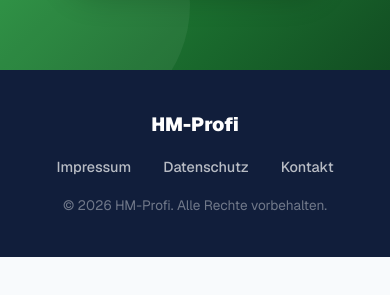
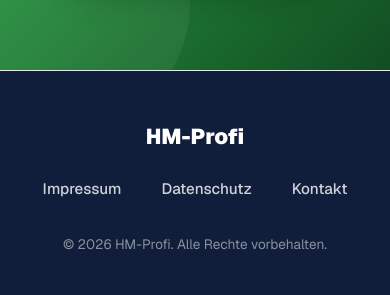
Before and after one commit to ResBra/handwerk-profi, a Next.js app: page / in a window 390 px wide. Shown: the part 2614-2909 px from the top of the page. Before the commit the page ends 2871 px from the top, so only its background shows below. Built offline with nearby package versions, Linux system fonts and the light colour scheme; no server answers; the database is empty.

Commit message:
Fix Dark Mode Footer and optimize Admin Panel for mobile (responsive tables and padding)

```diff
--- a/src/app/admin/inquiries/page.tsx
+++ b/src/app/admin/inquiries/page.tsx
@@ -11,8 +11,8 @@ export default async function InquiriesPage() {
 
   return (
     <AdminLayout title="Kontaktanfragen">
-      <div style={{ backgroundColor: "var(--surface)", border: "1px solid var(--border)", borderRadius: "1rem", overflow: "hidden" }}>
-        <table style={{ width: "100%", borderCollapse: "collapse", textAlign: "left" }}>
+      <div style={{ backgroundColor: "var(--surface)", border: "1px solid var(--border)", borderRadius: "1rem", overflow: "hidden", overflowX: "auto" }}>
+        <table style={{ width: "100%", minWidth: "900px", borderCollapse: "collapse", textAlign: "left" }}>
           <thead>
             <tr style={{ backgroundColor: "rgba(0,0,0,0.05)", borderBottom: "1px solid var(--border)" }}>
               <th style={{ padding: "1rem", color: "var(--text-muted)", fontSize: "0.9rem", textTransform: "uppercase" }}>Datum</th>
--- a/src/app/globals.css
+++ b/src/app/globals.css
@@ -121,6 +121,17 @@ a {
 
 .footer-link:hover { color: var(--primary); text-decoration: underline; }
 
+.site-footer {
+  background-color: var(--secondary) !important;
+  color: white !important;
+  padding: 3rem 0;
+  border-top: 1px solid var(--border);
+}
+
+:root[data-theme="dark"] .site-footer {
+  background-color: #020617 !important; /* Extremely dark blue/black */
+}
+
 /* Desktop Grid for Leistungen */
 .services-split-grid {
   display: grid;
@@ -227,6 +238,19 @@ a {
 @media (min-width: 1024px) {
   .admin-grid {
     grid-template-columns: 1fr 2fr;
+  }
+}
+
+.admin-content {
+  flex: 1;
+  padding: 1rem;
+  overflow-y: auto;
+  position: relative;
+}
+
+@media (min-width: 768px) {
+  .admin-content {
+    padding: 2rem 3rem;
   }
 }
 
--- a/src/components/AdminLayout.tsx
+++ b/src/components/AdminLayout.tsx
@@ -21,7 +21,7 @@ export default function AdminLayout({ children, title }: { children: React.React
     <div style={{ display: "flex", minHeight: "100vh", backgroundColor: "var(--background)", color: "var(--foreground)", position: "relative", overflow: "hidden" }}>
 
       {/* ── MAIN CONTENT (Left) ── */}
-      <main style={{ flex: 1, padding: "2rem 3rem", overflowY: "auto", position: "relative" }}>
+      <main className="admin-content">
         {/* Header with Title only */}
         <div style={{ marginBottom: "3rem" }}>
           <h1 style={{ margin: 0, fontSize: "2rem", color: "var(--foreground)" }}>{title}</h1>
--- a/src/components/SiteLayout.tsx
+++ b/src/components/SiteLayout.tsx
@@ -189,15 +189,15 @@ export default function SiteLayout({ children, activePage }: SiteLayoutProps) {
       </main>
 
       {/* ── FOOTER ── */}
-      <footer style={{ backgroundColor: "var(--secondary)", color: "white", padding: "2.5rem 0" }}>
-        <div className="container" style={{ display: "flex", flexDirection: "column", alignItems: "center", gap: "1rem", textAlign: "center" }}>
-          <div className="text-gradient-light" style={{ fontWeight: 900, fontSize: "1.2rem" }}>HM-Profi</div>
-          <div style={{ display: "flex", gap: "2rem", flexWrap: "wrap", justifyContent: "center" }}>
-            <Link href="/impressum" style={{ color: "rgba(255,255,255,0.7)", fontWeight: 500, fontSize: "0.9rem" }}>Impressum</Link>
-            <Link href="/datenschutz" style={{ color: "rgba(255,255,255,0.7)", fontWeight: 500, fontSize: "0.9rem" }}>Datenschutz</Link>
-            <Link href="/kontakt" style={{ color: "rgba(255,255,255,0.7)", fontWeight: 500, fontSize: "0.9rem" }}>Kontakt</Link>
+      <footer className="site-footer">
+        <div className="container" style={{ display: "flex", flexDirection: "column", alignItems: "center", gap: "1.5rem", textAlign: "center" }}>
+          <div className="text-gradient-light" style={{ fontWeight: 900, fontSize: "1.35rem" }}>HM-Profi</div>
+          <div style={{ display: "flex", gap: "2.5rem", flexWrap: "wrap", justifyContent: "center" }}>
+            <Link href="/impressum" style={{ color: "rgba(255,255,255,0.8)", fontWeight: 500, fontSize: "0.95rem" }}>Impressum</Link>
+            <Link href="/datenschutz" style={{ color: "rgba(255,255,255,0.8)", fontWeight: 500, fontSize: "0.95rem" }}>Datenschutz</Link>
+            <Link href="/kontakt" style={{ color: "rgba(255,255,255,0.8)", fontWeight: 500, fontSize: "0.95rem" }}>Kontakt</Link>
           </div>
-          <p style={{ color: "rgba(255,255,255,0.4)", fontSize: "0.85rem", margin: 0 }}>
+          <p style={{ color: "rgba(255,255,255,0.5)", fontSize: "0.85rem", margin: "0.5rem 0 0 0" }}>
             © {new Date().getFullYear()} HM-Profi. Alle Rechte vorbehalten.
           </p>
         </div>
```
